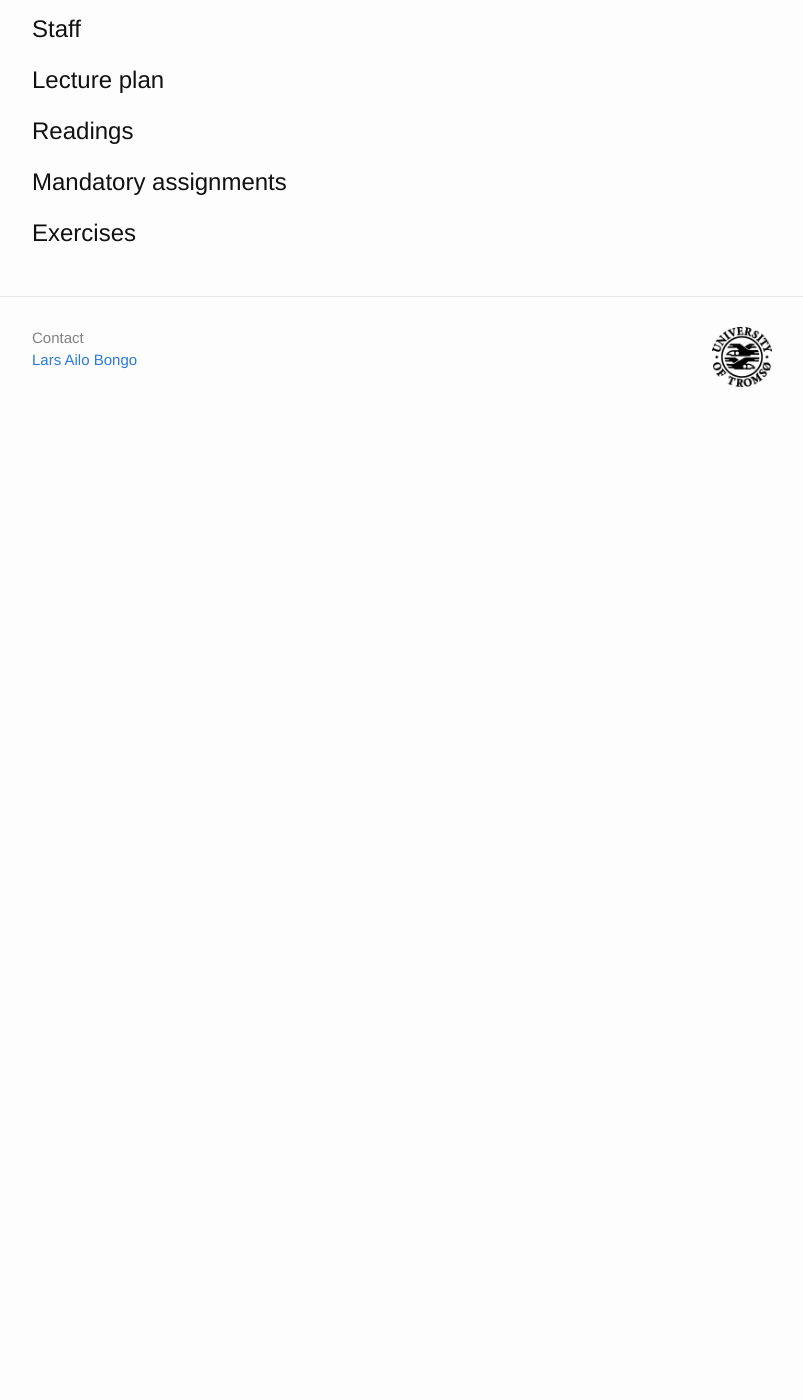
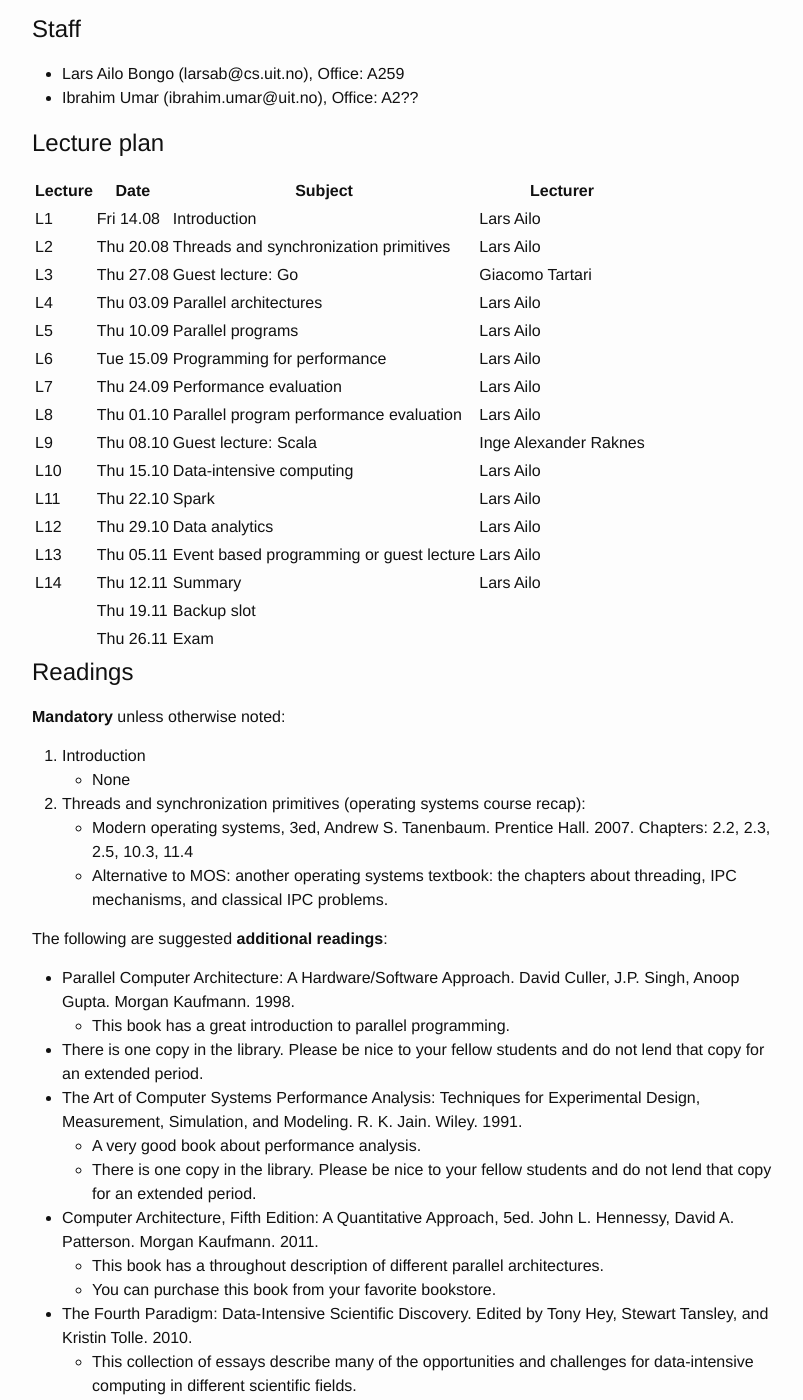
Before and after one commit to uit-inf-2202/syllabus, a Jekyll site: the page built from index.md, in a window 1280 px wide and 1400 px high, scrolled down 429 px. Shown: the whole window, without its empty margins (238-1041 px from the left). Built offline with Jekyll 4.4.1, drawn with Linux system fonts in a browser that asks for light colours; before the commit the page ends 900 px from its top, so only the background shows below that; some of the changed text lies outside the part shown.

Commit message:
First version of lecture plan, readings, and exercises for L1 & L2

```diff
--- a/index.md
+++ b/index.md
@@ -9,16 +9,92 @@ Administrative course information is available [here](https://uit.no/studietilbu
 We use the [inf-2202-f15@list.uit.no](https://list.uit.no/sympa/info/inf-2202-f15) mailing list to send important information.
 
 We have the following rooms and hours:
+
 - Tuesdays 14:15-16:00, A016.
 - Thursdays 14:15-16:00, 2.019AUD (Teknobygget).
 - Fridays 10:15-11:00, A016. (We will not usually use this hour)
 
 ## Staff
 
+- Lars Ailo Bongo (larsab@cs.uit.no), Office: A259
+- Ibrahim Umar (ibrahim.umar@uit.no), Office: A2??
+
 ## Lecture plan
+
+| Lecture 	| Date		| Subject	| Lecturer |
+|-----------|-----------|-----------|----------|
+| L1  | Fri 14.08 | Introduction | Lars Ailo |
+| L2  | Thu 20.08 | Threads and synchronization primitives	| Lars Ailo |
+| L3  | Thu 27.08 | Guest lecture: Go						| Giacomo Tartari |
+| L4  | Thu 03.09 | Parallel architectures					| Lars Ailo |
+| L5  | Thu 10.09 | Parallel programs						| Lars Ailo |
+| L6  | Tue 15.09 | Programming for performance				| Lars Ailo |
+| L7  | Thu 24.09 | Performance evaluation					| Lars Ailo |
+| L8  | Thu 01.10 | Parallel program performance evaluation | Lars Ailo |
+| L9  | Thu 08.10 | Guest lecture: Scala					| Inge Alexander Raknes |
+| L10 | Thu 15.10 | Data-intensive computing				| Lars Ailo |
+| L11 | Thu 22.10 | Spark									| Lars Ailo |
+| L12 | Thu 29.10 | Data analytics							| Lars Ailo |
+| L13 | Thu 05.11 | Event based programming or guest lecture | Lars Ailo |
+| L14 | Thu 12.11 | Summary									| Lars Ailo |
+|	  | Thu 19.11 | Backup slot 							| |
+|	  | Thu 26.11 | Exam 									| |
 
 ## Readings
 
+**Mandatory** unless otherwise noted:
+
+1. Introduction
+  * None
+2. Threads and synchronization primitives (operating systems course recap):
+  * Modern operating systems, 3ed, Andrew S. Tanenbaum. Prentice Hall. 2007. Chapters: 2.2, 2.3, 2.5, 10.3, 11.4
+  * Alternative to MOS: another operating systems textbook: the chapters about threading, IPC mechanisms, and classical IPC problems.
+
+The following are suggested **additional readings**:
+
+* Parallel Computer Architecture: A Hardware/Software Approach. David Culler, J.P. Singh, Anoop Gupta. Morgan Kaufmann. 1998.
+  * This book has a great introduction to parallel programming.
+ * There is one copy in the library. Please be nice to your fellow students and do not lend that copy for an extended period.
+* The Art of Computer Systems Performance Analysis: Techniques for Experimental Design, Measurement, Simulation, and Modeling. R. K. Jain. Wiley. 1991.
+  * A very good book about performance analysis.
+  * There is one copy in the library. Please be nice to your fellow students and do not lend that copy for an extended period.
+* Computer Architecture, Fifth Edition: A Quantitative Approach, 5ed. John L. Hennessy, David A. Patterson. Morgan Kaufmann. 2011.
+  * This book has a throughout description of different parallel architectures.
+  * You can purchase this book from your favorite bookstore.
+* The Fourth Paradigm: Data-Intensive Scientific Discovery. Edited by Tony Hey, Stewart Tansley, and Kristin Tolle. 2010.
+  * This collection of essays describe many of the opportunities and challenges for data-intensive computing in different scientific fields.
+  * The book is freely available as an ebook.
+* Hadoop: The Definitive Guide, 3ed. Tom White. O’Reilly. 2012.
+  * Nice overview of the Hadoop ecosystem, included detailed description of HDFS and hadoop MapReduce.
+  * This book is available in the library as a Safari ebook.
+* HBase: The Definitive Guide. Lars George. O’Reilly. 2012.
+  * Detailed description of HBase included tips for tuning the system.
+  * This book is available in the library as a Safari ebook.
+* Learning Spark. Holden Karau, Andy Konwinski, Patrick Wendell, Matei Zaharia. O’Reilly. 2015.
+* Advanced Analytics with Spark. Sandy Ryza, Uri Laserson, Sean Owen, Josh Wills. O’Reilly. 2015.
+
 ## Mandatory assignments
 
+| Project |	Date       | Subject | Lecturer |
+|---------|------------|---------|----------|
+| P1 	  | 18.08.2015 | | Ibrahim |
+| P1 due  |            |  |  |
+| P2	  |            |  |  |
+| P2 due  |            |  |  |
+| P3      |            |  |  |
+| P3 due  |            |  | . |
+
+
 ## Exercises
+
+1. Introduction
+  1.  None
+2. Threads and synchronization primitives
+  1. Compare the overhead of forking a process vs. creating a Pthread
+  2. Compare the overhead of forking a process vs. creating a Python thread
+  3. Implement a solution the following classical IPC problems using pthreads/Python threads and semaphores/condition variables. Note that you also need to generate a use case, test data, and useful output:
+    1. Producer/ consumer
+    2. Reader/ writer
+    3. Sleeping barber
+    4. Dining philosophers
+  4. Modify the code in 3) to use message passing.
```
